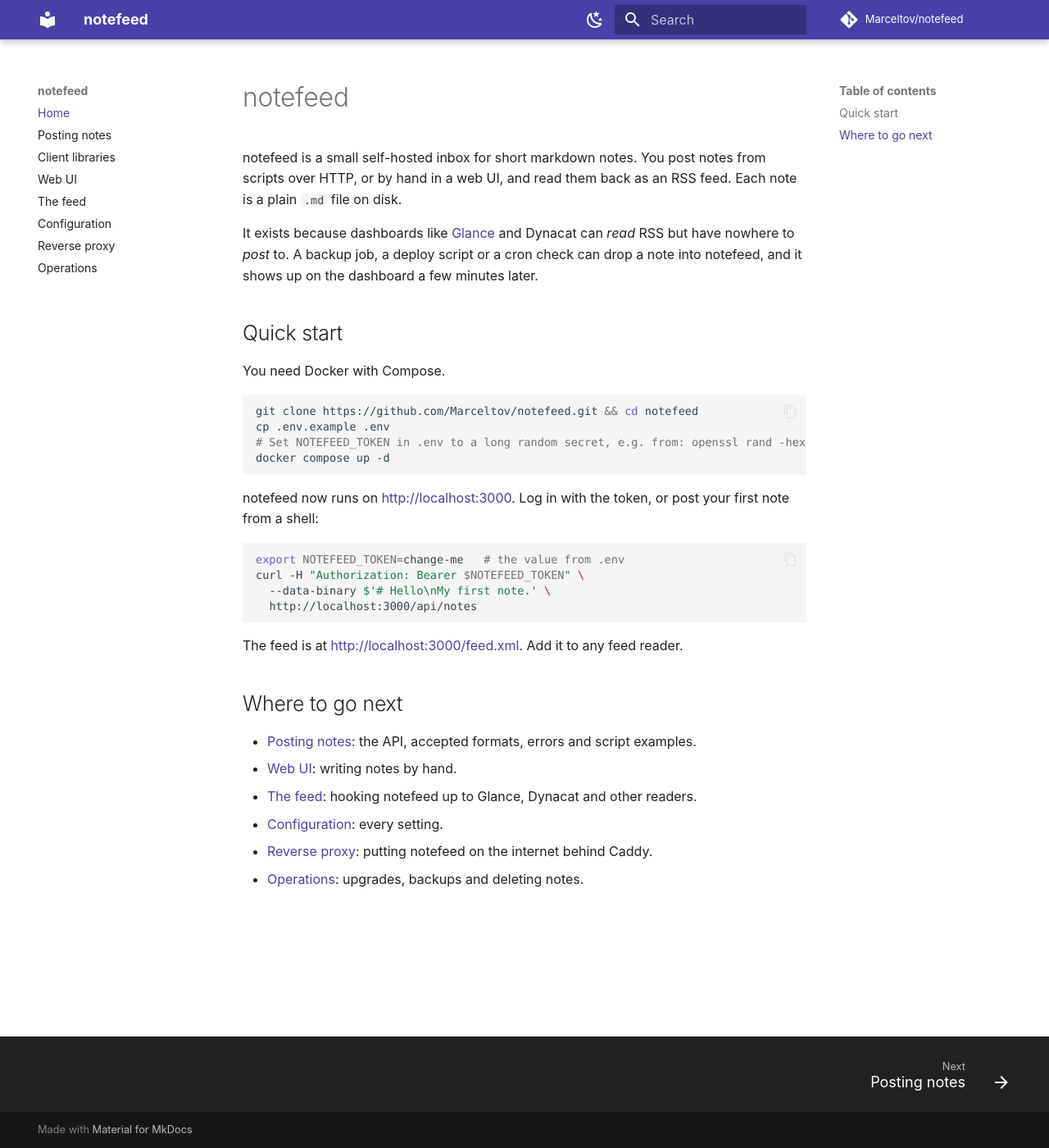
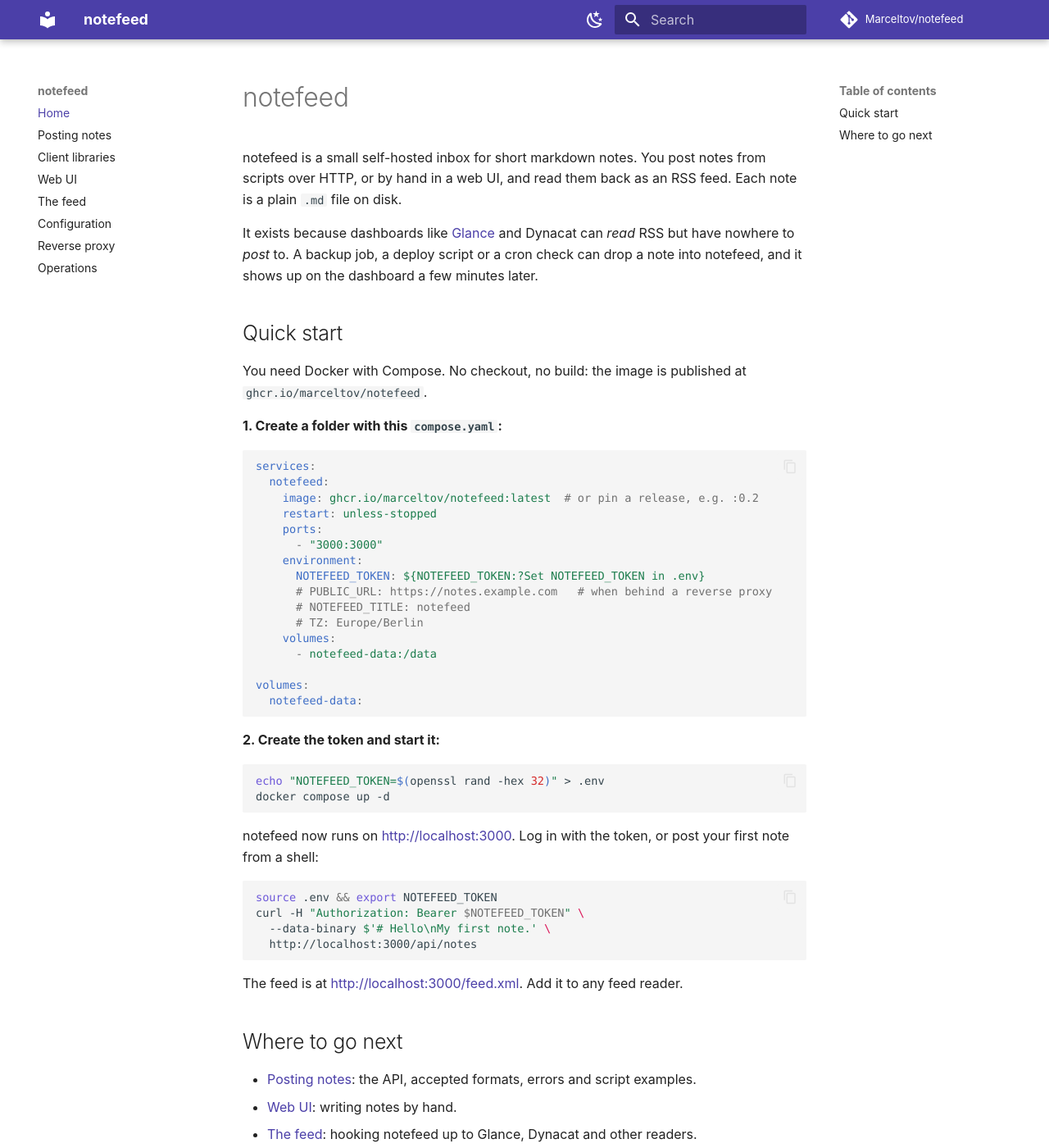
Before and after one commit to Marceltov/notefeed, an MkDocs documentation site: the page built from docs/index.md, in a window 1280 px wide and 1400 px high. Shown: the whole window at 82% size. Built offline with MkDocs 1.6.1 and Material for MkDocs 9.7.7, drawn with Linux system fonts in a browser that asks for light colours; some web fonts are replaced; comment, search, counter and statistics services are not loaded.

Commit message:
docs: standalone compose.yaml quick start using the published image; readable JSON response
Co-Authored-By: Claude Opus 5.5 <noreply@anthropic.com>
Claude-Session: https://claude.ai/code/session_017e9X5QuG7hmoJ1QTyMJJ4x

````diff
--- a/docs/index.md
+++ b/docs/index.md
@@ -6,19 +6,40 @@ It exists because dashboards like [Glance](https://github.com/glanceapp/glance)
 
 ## Quick start
 
-You need Docker with Compose.
+You need Docker with Compose. No checkout, no build: the image is published at `ghcr.io/marceltov/notefeed`.
+
+**1. Create a folder with this `compose.yaml`:**
+
+```yaml
+services:
+  notefeed:
+    image: ghcr.io/marceltov/notefeed:latest  # or pin a release, e.g. :0.2
+    restart: unless-stopped
+    ports:
+      - "3000:3000"
+    environment:
+      NOTEFEED_TOKEN: ${NOTEFEED_TOKEN:?Set NOTEFEED_TOKEN in .env}
+      # PUBLIC_URL: https://notes.example.com   # when behind a reverse proxy
+      # NOTEFEED_TITLE: notefeed
+      # TZ: Europe/Berlin
+    volumes:
+      - notefeed-data:/data
+
+volumes:
+  notefeed-data:
+```
+
+**2. Create the token and start it:**
 
 ```sh
-git clone https://github.com/Marceltov/notefeed.git && cd notefeed
-cp .env.example .env
-# Set NOTEFEED_TOKEN in .env to a long random secret, e.g. from: openssl rand -hex 32
+echo "NOTEFEED_TOKEN=$(openssl rand -hex 32)" > .env
 docker compose up -d
 ```
 
 notefeed now runs on <http://localhost:3000>. Log in with the token, or post your first note from a shell:
 
 ```sh
-export NOTEFEED_TOKEN=change-me   # the value from .env
+source .env && export NOTEFEED_TOKEN
 curl -H "Authorization: Bearer $NOTEFEED_TOKEN" \
   --data-binary $'# Hello\nMy first note.' \
   http://localhost:3000/api/notes
````
Also changed, not shown: README.md (+16 -3 lines), docs/operations.md (+1 -1 lines), docs/posting.md (+4 -1 lines).
